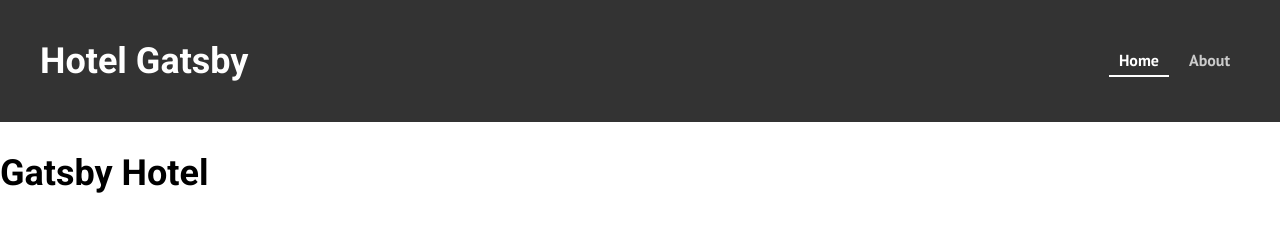
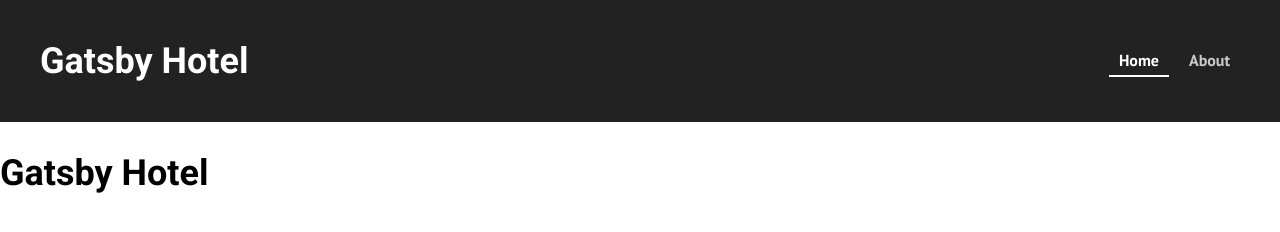
Before and after one commit to Fedeya/gatsby-hotel, a Gatsby site: page / in a window 1280 px wide. Built offline with nearby package versions, Linux system fonts and the light colour scheme; Gatsby itself is replaced by a stand-in of ours.

Commit message:
[Feat] changed the title for gatsby hotel

```diff
--- a/src/components/header.js
+++ b/src/components/header.js
@@ -4,7 +4,7 @@ import styled from 'styled-components';
 import Navigation from './nav';
 
 const HeaderStyles = styled.header`
-  background-color: #333;
+  background-color: #222;
   padding: 1rem;
 `;
 
@@ -27,7 +27,7 @@ const HeadingTitle = styled.h1`
 const Header = () => (
   <HeaderStyles>
     <Heading>
-      <HeadingTitle>Hotel Gatsby</HeadingTitle>
+      <HeadingTitle>Gatsby Hotel</HeadingTitle>
       <Navigation />
     </Heading>
   </HeaderStyles>
```
